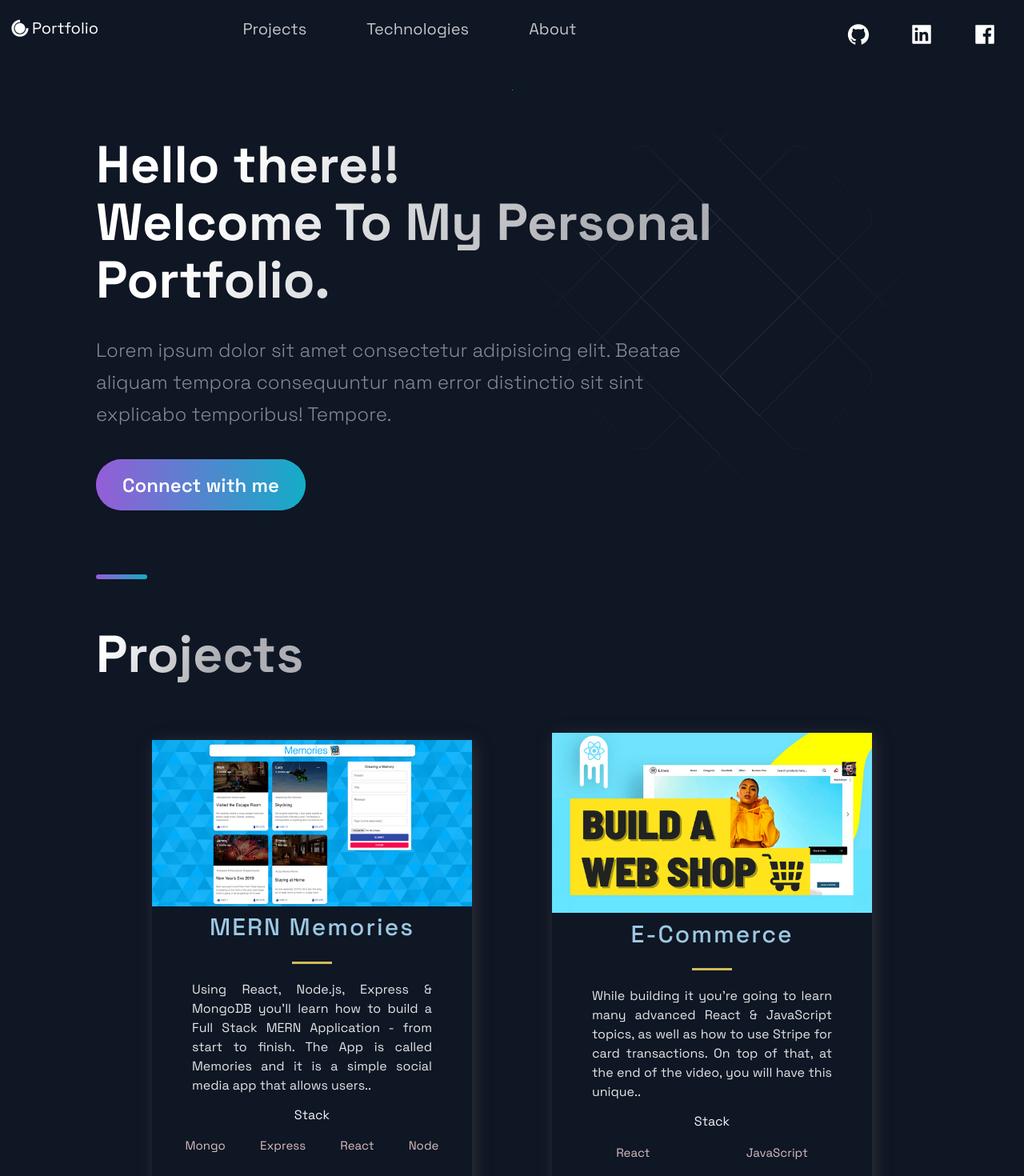
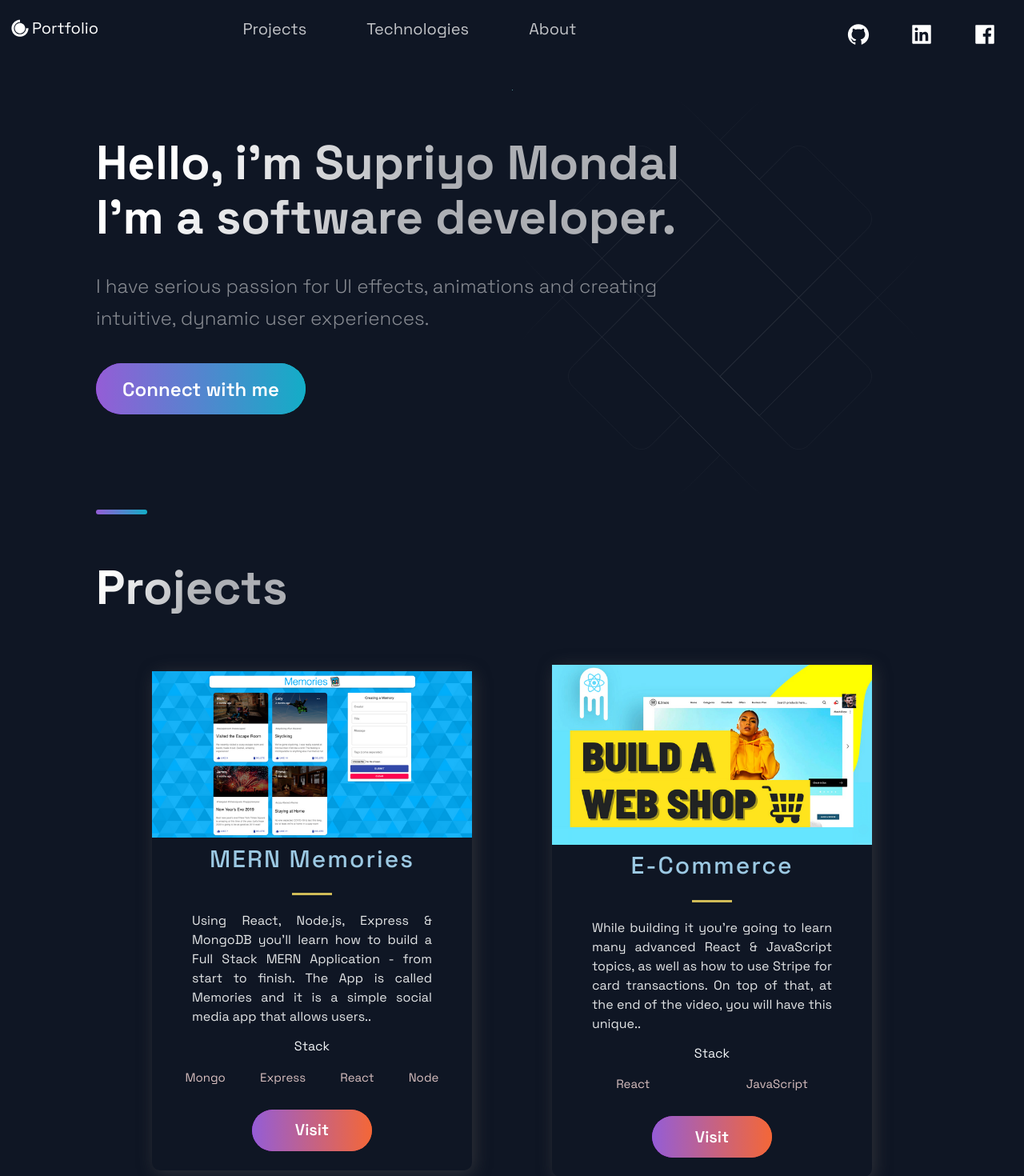
Before and after one commit to hisup07/portfoliowebstite, a Next.js app: page / in a window 1280 px wide. Shown: the top 1470 px of the page at 80% size. Built offline with nearby package versions, Linux system fonts and the light colour scheme.

Commit message:
improve project card

```diff
--- a/src/components/Header/Header.js
+++ b/src/components/Header/Header.js
@@ -50,13 +50,16 @@
     </Div2>
     {/*  TODO : change links */}
     <Div3>
-      <SocialIcons href='https://github.com'>
+      <SocialIcons target='_blank' href='https://github.com/supriyoMondal'>
         <AiFillGithub size='3rem' />
       </SocialIcons>
-      <SocialIcons href='https://linkedin.com'>
+      <SocialIcons
+        target='_blank'
+        href='https://www.linkedin.com/in/supriyo-mondal-306944178/'
+      >
         <AiFillLinkedin size='3rem' />
       </SocialIcons>
-      <SocialIcons href='https://insta.com'>
+      <SocialIcons target='_blank' href='https://insta.com'>
         <AiFillFacebook size='3rem' />
       </SocialIcons>
     </Div3>
--- a/src/components/Hero/Hero.js
+++ b/src/components/Hero/Hero.js
@@ -12,20 +12,17 @@
   <Section row nopadding>
     <LeftSection>
       <SectionTitle main center>
-        Hello there!! <br />
-        Welcome To My Personal Portfolio.
+        Hello, i'm Supriyo Mondal <br />
+        I'm a software developer.
       </SectionTitle>
       <SectionText>
-        Lorem ipsum dolor sit amet consectetur adipisicing elit. Beatae aliquam
-        tempora consequuntur nam error distinctio sit sint explicabo temporibus!
-        Tempore.
+        I have serious passion for UI effects, animations and creating
+        intuitive, dynamic user experiences.
       </SectionText>
-      <Button
-        onClick={() => {
-          console.log('hello');
-        }}
-      >
-        Connect with me
+      <Button>
+        <a href='#footer' style={{ color: 'white' }}>
+          Connect with me
+        </a>
       </Button>
     </LeftSection>
   </Section>
--- a/src/components/Projects/Projects.js
+++ b/src/components/Projects/Projects.js
@@ -19,6 +19,7 @@
   SectionTitle,
 } from '../../styles/GlobalComponents';
 import { projects } from '../../constants/constants';
+import Button from '../../styles/GlobalComponents/Button';
 
 const getFormattedString = (string = '', length = 200) => {
   if (string.length < length) return string;
@@ -47,10 +48,25 @@
                 ))}
               </TagList>
             </div>
-            <UtilityList>
+            {/* <UtilityList>
               <ExternalLinks href={visit}>Code</ExternalLinks>
               <ExternalLinks href={source}>Source</ExternalLinks>
-            </UtilityList>
+            </UtilityList> */}
+            <div
+              style={{
+                display: 'flex',
+                alignItems: 'center',
+                justifyContent: 'center',
+                marginTop: '12px',
+                marginBottom: '24px',
+              }}
+            >
+              <Button alt>
+                <a href={source} target='_blank' style={{ color: 'white' }}>
+                  Visit
+                </a>
+              </Button>
+            </div>
           </BlogCard>
         )
       )}
--- a/src/styles/GlobalComponents/index.js
+++ b/src/styles/GlobalComponents/index.js
@@ -1,9 +1,9 @@
-import styled from 'styled-components'
+import styled from 'styled-components';
 
 export const Section = styled.section`
-  display: ${(props) => props.grid ? "grid" : "flex" };
-  flex-direction: ${(props) => props.row ? "row" : "column" };
-  padding: ${(props) => props.nopadding ? "0" : "32px 48px 0" } ;
+  display: ${(props) => (props.grid ? 'grid' : 'flex')};
+  flex-direction: ${(props) => (props.row ? 'row' : 'column')};
+  padding: ${(props) => (props.nopadding ? '0' : '32px 48px 0')} ;
   margin: 0 auto;
   max-width: 1040px;
   box-sizing: content-box;
@@ -17,42 +17,46 @@
   }
 
   @media ${(props) => props.theme.breakpoints.sm} {
-    padding: ${(props) => props.nopadding ? "0" : "16px 16px 0" } ;
+    padding: ${(props) => (props.nopadding ? '0' : '16px 16px 0')} ;
 
     width: calc(100vw - 32px);
     flex-direction: column;
-  }
-`
+  }SectionTitle
+`;
 
 export const SectionTitle = styled.h2`
   font-weight: 800;
-  font-size: ${(props) => props.main ? '65px' : '56px'};
-  line-height: ${(props) => props.main ? '72px' : '56px'};
+  font-size: ${(props) => (props.main ? '60px' : '52px')};
+  line-height: ${(props) => (props.main ? '68px' : '52px')};
   width: max-content;
   max-width: 100%;
-  background: linear-gradient(121.57deg, #FFFFFF 18.77%, rgba(255, 255, 255, 0.66) 60.15%);
+  background: linear-gradient(
+    121.57deg,
+    #ffffff 18.77%,
+    rgba(255, 255, 255, 0.66) 60.15%
+  );
   -webkit-background-clip: text;
   -webkit-text-fill-color: transparent;
   margin-bottom: 16px;
-  padding: ${(props) => props.main ? '58px 0 16px' : '0'};
+  padding: ${(props) => (props.main ? '58px 0 16px' : '0')};
 
-  @media ${props => props.theme.breakpoints.md}{
-    font-size: ${(props) => props.main ? '56px' : '48px'};
-    line-height: ${(props) => props.main ? '56px' : '48px'};
+  @media ${(props) => props.theme.breakpoints.md} {
+    font-size: ${(props) => (props.main ? '56px' : '48px')};
+    line-height: ${(props) => (props.main ? '56px' : '48px')};
     margin-bottom: 12px;
-    padding: ${(props) => props.main ? '40px 0 12px' : '0'};
+    padding: ${(props) => (props.main ? '40px 0 12px' : '0')};
   }
 
-  @media ${props => props.theme.breakpoints.sm}{
+  @media ${(props) => props.theme.breakpoints.sm} {
     font-size: 32px;
     line-height: 40px;
-    font-size: ${(props) => props.main ? '28px' : '32px'};
-    line-height: ${(props) => props.main ? '32px' : '40px'};
+    font-size: ${(props) => (props.main ? '28px' : '32px')};
+    line-height: ${(props) => (props.main ? '32px' : '40px')};
     margin-bottom: 8px;
-    padding: ${(props) => props.main ? '16px 0 8px' : '0'};
+    padding: ${(props) => (props.main ? '16px 0 8px' : '0')};
     max-width: 100%;
   }
-`
+`;
 
 export const SectionText = styled.p`
   max-width: 800px;
@@ -74,19 +78,19 @@
     line-height: 24px;
     padding-bottom: 16px;
   }
-`
+`;
 
 export const SectionDivider = styled.div`
-
   width: 64px;
   height: 6px;
   border-radius: 10px;
   background-color: #fff;
-  background: ${(props) => props.colorAlt ?
-    'linear-gradient(270deg, #F46737 0%, #945DD6 100%)' :
-    'linear-gradient(270deg, #13ADC7 0%, #945DD6 100%)'};
+  background: ${(props) =>
+    props.colorAlt
+      ? 'linear-gradient(270deg, #F46737 0%, #945DD6 100%)'
+      : 'linear-gradient(270deg, #13ADC7 0%, #945DD6 100%)'};
 
-    margin: ${(props) => props.divider ? "4rem 0" : "" };
+  margin: ${(props) => (props.divider ? '4rem 0' : '')};
 
   @media ${(props) => props.theme.breakpoints.md} {
     width: 48px;
@@ -97,7 +101,7 @@
     width: 32px;
     height: 2px;
   }
-`
+`;
 export const SectionSubText = styled.p`
   max-width: 800px;
   font-weight: 300;
@@ -105,7 +109,7 @@
   line-height: 32px;
   color: rgba(255, 255, 255, 0.75);
 
-@media ${(props) => props.theme.breakpoints.md} {
+  @media ${(props) => props.theme.breakpoints.md} {
     max-width: 672px;
     font-size: 16px;
     line-height: 25px;
@@ -115,9 +119,9 @@
     font-size: 14px;
     line-height: 22px;
   }
-`
+`;
 export const SecondaryBtn = styled.button`
-  color: #FFF;
+  color: #fff;
   background: none;
   border: 1px solid rgba(255, 255, 255, 0.33);
   box-sizing: border-box;
@@ -144,10 +148,11 @@
   &:active {
     background: #e0e4eb;
     border: 1px solid #304169;
-    box-shadow: inset 0px 2px 1px rgba(46, 49, 55, 0.15), inset 0px 0px 4px rgba(20, 20, 55, 0.3);
+    box-shadow: inset 0px 2px 1px rgba(46, 49, 55, 0.15),
+      inset 0px 0px 4px rgba(20, 20, 55, 0.3);
   }
 
-  @media ${(props) => props.theme.breakpoints.md}{
+  @media ${(props) => props.theme.breakpoints.md} {
     margin-top: 24px;
     margin-bottom: 64px;
     padding: 16px 24px;
@@ -164,40 +169,43 @@
     font-size: 14px;
     line-height: 16px;
   }
-`
+`;
 
 export const ButtonBack = styled.div`
-  width: ${({ alt }) => alt ? '150px' : '262px'};
-  height: ${({ alt }) => alt ? '52px' : '64px'};
+  width: ${({ alt }) => (alt ? '150px' : '262px')};
+  height: ${({ alt }) => (alt ? '52px' : '64px')};
   border-radius: 50px;
-  font-size: ${({ alt }) => alt ? '20px' : '24px'};
+  font-size: ${({ alt }) => (alt ? '20px' : '24px')};
   font-weight: 600;
   display: flex;
   align-items: center;
   justify-content: center;
-  margin: ${({ alt, form }) => (alt || form) ? '0' : '0 0 80px'};
+  margin: ${({ alt, form }) => (alt || form ? '0' : '0 0 80px')};
   color: #fff;
-  background: ${({ alt }) => alt ? 'linear-gradient(270deg, #ff622e 0%, #B133FF 100%)' : 'linear-gradient(270deg, #00DBD8 0%, #B133FF 100%)'};
+  background: ${({ alt }) =>
+    alt
+      ? 'linear-gradient(270deg, #ff622e 0%, #B133FF 100%)'
+      : 'linear-gradient(270deg, #00DBD8 0%, #B133FF 100%)'};
   cursor: pointer;
   transition: 0.5s ease;
   position: relative;
   overflow: hidden;
-  opacity: ${({ disabled }) => disabled ? '.5' : '1'};
+  opacity: ${({ disabled }) => (disabled ? '.5' : '1')};
 
   @media ${(props) => props.theme.breakpoints.md} {
-    width: ${({ alt }) => alt ? '150px' : '184px'};
-    height: ${({ alt }) => alt ? '52px' : '48px'};
-    font-size: ${({ alt }) => alt ? '20px' : '16px'};
-    margin-bottom: ${({ alt }) => alt ? '0' : '64px'};
+    width: ${({ alt }) => (alt ? '150px' : '184px')};
+    height: ${({ alt }) => (alt ? '52px' : '48px')};
+    font-size: ${({ alt }) => (alt ? '20px' : '16px')};
+    margin-bottom: ${({ alt }) => (alt ? '0' : '64px')};
   }
 
   @media ${(props) => props.theme.breakpoints.sm} {
     width: 100%;
     height: 32px;
     font-size: 14px;
-    margin-bottom: ${({ alt }) => alt ? '0' : '32px'};
+    margin-bottom: ${({ alt }) => (alt ? '0' : '32px')};
   }
-`
+`;
 
 export const ButtonFront = styled.button`
   border: none;
@@ -209,15 +217,21 @@
   left: 0;
   width: 100%;
   height: 100%;
-  background: ${({ alt }) => alt ? 'linear-gradient(270deg, #F46737 0%, #945DD6 100%)' : 'linear-gradient(270deg, #13ADC7 0%, #945DD6 100%)'};
-  opacity: ${({ disabled }) => disabled ? '.5' : '1'};
-  transition: .4s ease;
-  font-size: ${({ alt }) => alt ? '20px' : '24px'};
+  background: ${({ alt }) =>
+    alt
+      ? 'linear-gradient(270deg, #F46737 0%, #945DD6 100%)'
+      : 'linear-gradient(270deg, #13ADC7 0%, #945DD6 100%)'};
+  opacity: ${({ disabled }) => (disabled ? '.5' : '1')};
+  transition: 0.4s ease;
+  font-size: ${({ alt }) => (alt ? '20px' : '24px')};
   font-weight: 600;
   align-items: center;
   justify-content: center;
   cursor: pointer;
-  box-shadow: ${({ disabled }) => disabled ? 'inset 0px 2px 1px rgba(46, 49, 55, 0.15), inset 0px 0px 4px rgba(20, 20, 55, 0.3)' : 'none'};
+  box-shadow: ${({ disabled }) =>
+    disabled
+      ? 'inset 0px 2px 1px rgba(46, 49, 55, 0.15), inset 0px 0px 4px rgba(20, 20, 55, 0.3)'
+      : 'none'};
 
   &:hover {
     opacity: 0;
@@ -227,26 +241,28 @@
   }
   &:active {
     opacity: 1;
-    box-shadow: inset 0px 2px 1px rgba(46, 49, 55, 0.15), inset 0px 0px 4px rgba(20, 20, 55, 0.3);
+    box-shadow: inset 0px 2px 1px rgba(46, 49, 55, 0.15),
+      inset 0px 0px 4px rgba(20, 20, 55, 0.3);
   }
 
-  &:disabled{
-    background: linear-gradient(270deg, #00DBD8 0%, #B133FF 100%);
+  &:disabled {
+    background: linear-gradient(270deg, #00dbd8 0%, #b133ff 100%);
     opacity: 0.5;
-    box-shadow: inset 0px 2px 1px rgba(46, 49, 55, 0.15), inset 0px 0px 4px rgba(20, 20, 55, 0.3);
+    box-shadow: inset 0px 2px 1px rgba(46, 49, 55, 0.15),
+      inset 0px 0px 4px rgba(20, 20, 55, 0.3);
   }
 
   @media ${(props) => props.theme.breakpoints.md} {
-    font-size: ${({ alt }) => alt ? '20px' : '16px'};
+    font-size: ${({ alt }) => (alt ? '20px' : '16px')};
   }
 
   @media ${(props) => props.theme.breakpoints.sm} {
     font-size: 14px;
   }
-`
+`;
 
 export const LinkContainer = styled.div`
-  margin-left: ${({ large }) => large ? '24px' : '16px'};
+  margin-left: ${({ large }) => (large ? '24px' : '16px')};
   transition: 0.3s ease;
   justify-content: center;
   border-radius: 50px;
@@ -259,23 +275,22 @@
   }
 
   @media ${(props) => props.theme.breakpoints.md} {
-    margin-left: ${({ large }) => large ? '16px' : '8px'};
-
+    margin-left: ${({ large }) => (large ? '16px' : '8px')};
   }
   @media ${(props) => props.theme.breakpoints.sm} {
-    margin-left: ${({ large }) => large ? '0' : '8px'};
+    margin-left: ${({ large }) => (large ? '0' : '8px')};
   }
-`
+`;
 
 export const LinkIconImg = styled.div`
   display: flex;
-  height: ${({ large }) => large ? '32px' : '24px'};
+  height: ${({ large }) => (large ? '32px' : '24px')};
 
   @media ${(props) => props.theme.breakpoints.md} {
-    height: ${({ nav }) => nav ? '16px' : '24px'};
+    height: ${({ nav }) => (nav ? '16px' : '24px')};
   }
 
   @media ${(props) => props.theme.breakpoints.sm} {
-    height: ${({ large }) => large ? '32px' : '16px'};
+    height: ${({ large }) => (large ? '32px' : '16px')};
   }
-`
+`;
```
Also changed, not shown: src/components/Footer/Footer.js (+45 -5 lines).
